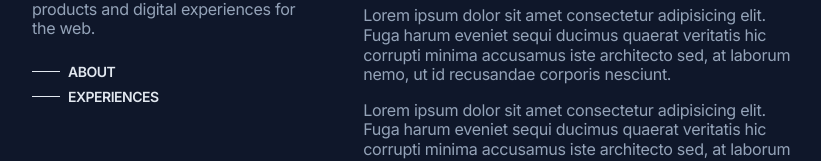
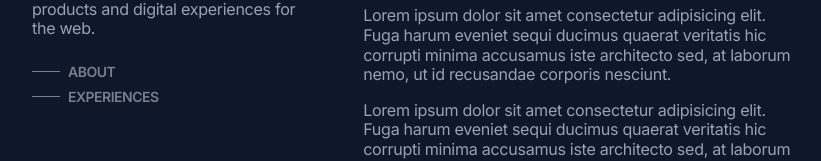
Before and after one commit to sp1lu/cv, a website with bundled scripts: page index.html in a window 1280 px wide. Shown: the part 201-362 px from the top of the page, without its empty margins (224-1045 px from the left). Built offline with nearby package versions, Linux system fonts and the light colour scheme.

Commit message:
Menu lines colors adjusted

```diff
--- a/src/style.scss
+++ b/src/style.scss
@@ -97,8 +97,9 @@ header {
                 list-style: none;
                 margin-bottom: 8px;
 
+
                 a {
-                    color: $white-color;
+                    color: rgba(226, 232, 240, .5);
                     font-weight: 600;
                     text-transform: uppercase;
                     transition: 0.1s ease-in-out;
@@ -106,7 +107,7 @@ header {
                     align-items: center;
 
                     .menu-lines {
-                        background-color: $white-color;
+                        background-color: rgba(226, 232, 240, .5);
                         width: 2rem;
                         height: 1px;
                         margin-right: 8px;
@@ -116,6 +117,7 @@ header {
                     .lol {
                         width: 4rem;
                         transition: 0.1s ease-in-out;
+                        background-color: $white-color;
                     }
                 }
             }
```
Also changed, not shown: dist/app.js, dist/menu.js (added), dist/style.css.
